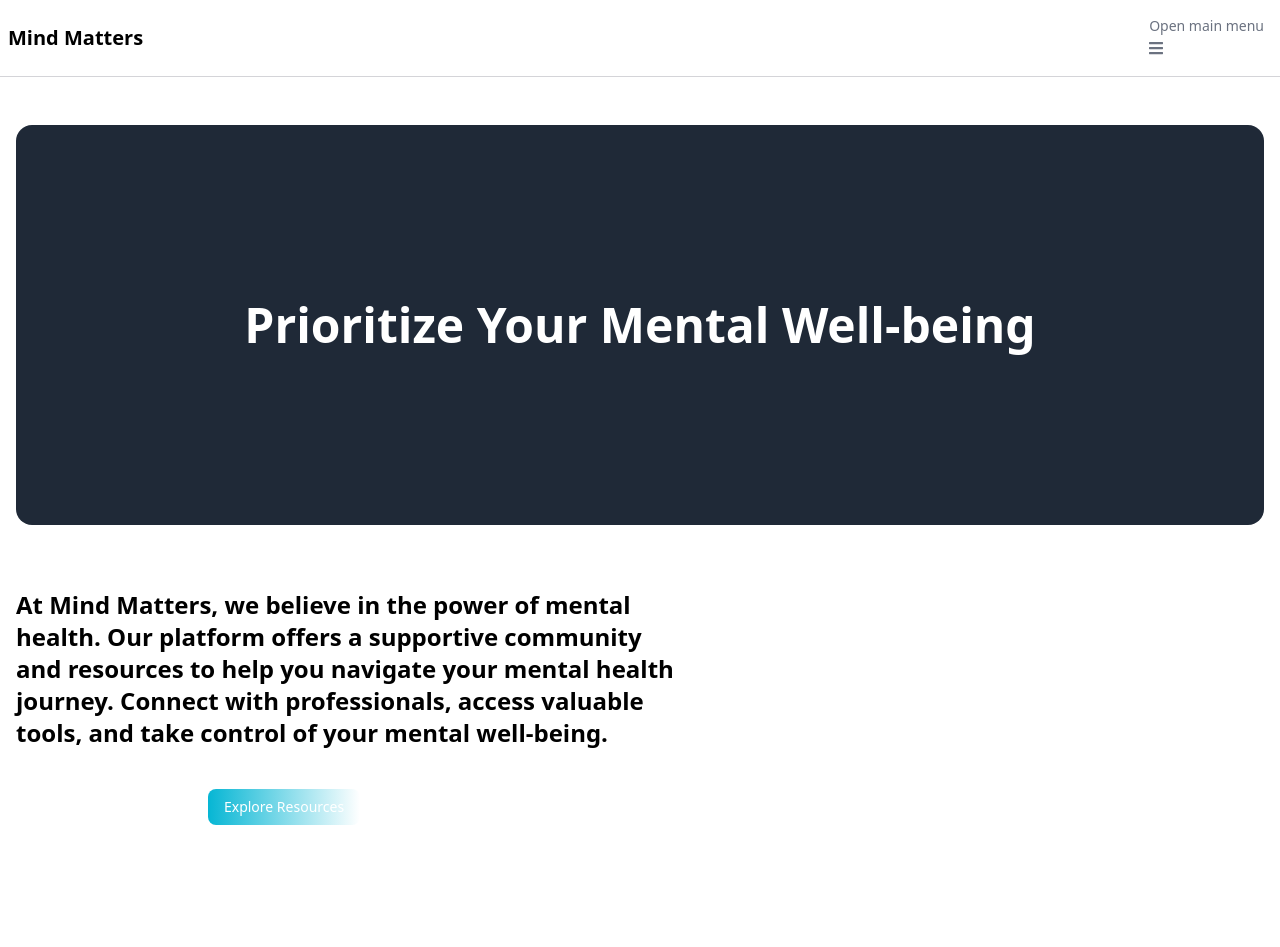
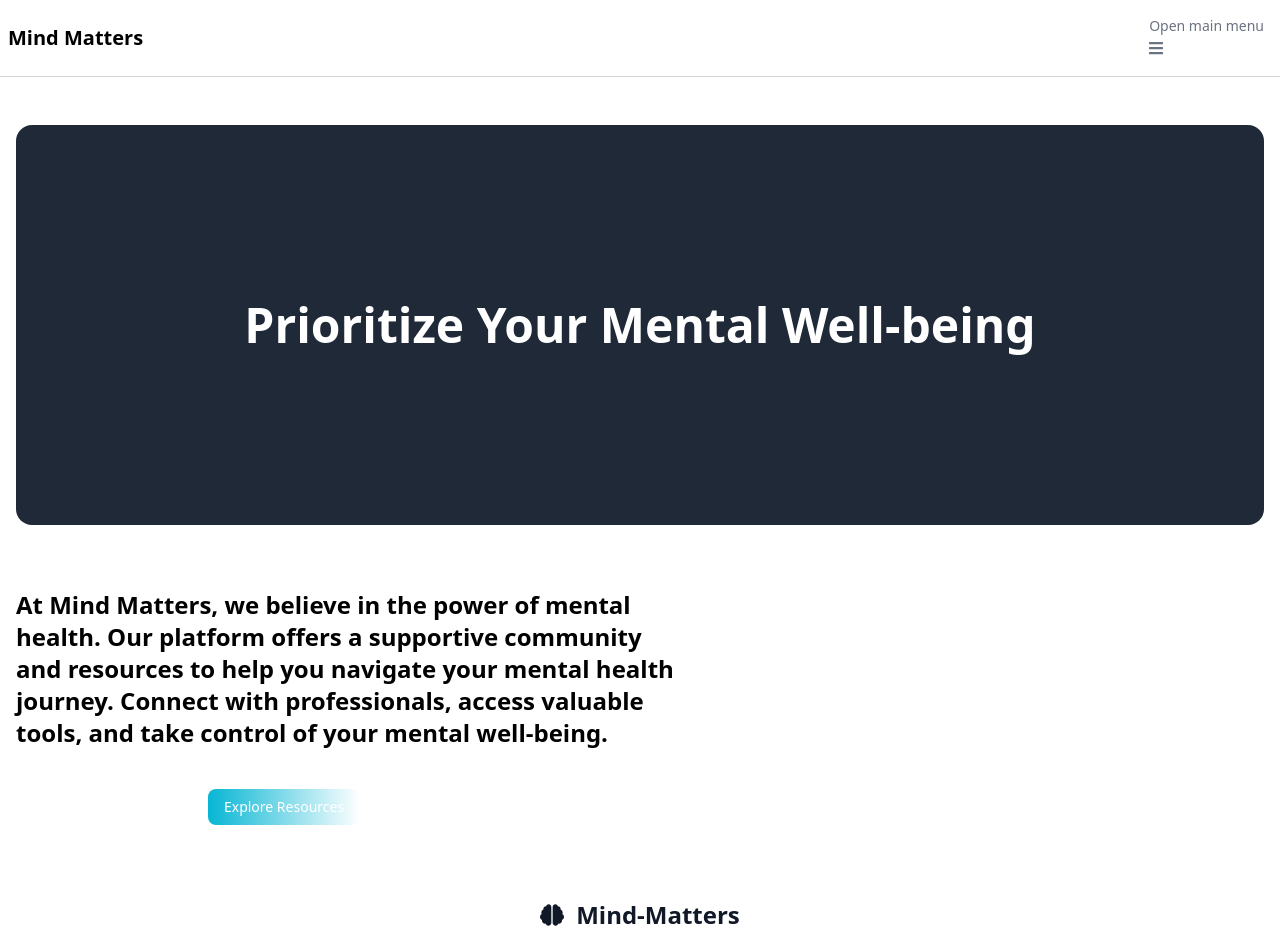
Before and after one commit to ravine13/Mind-Matters, a React (Create React App) app in the folder client/mind-matters/: page / in a window 1280 px wide. Shown: the top 947 px of the page. Built offline with nearby package versions, Linux system fonts and the light colour scheme.

Commit message:
new: update features

```diff
--- a/client/mind-matters/src/pages/Home.js
+++ b/client/mind-matters/src/pages/Home.js
@@ -2,6 +2,7 @@ import { useContext } from 'react';
 import { Button } from 'flowbite-react';
 import { Link } from 'react-router-dom';
 import { UserContext } from '../context/UserContext';
+import Foot from '../components/Footer';
 
 const Home = () => {
   const { currentUser } = useContext(UserContext);
@@ -28,6 +29,7 @@ const Home = () => {
           </Link>
         </div>
       </div>
+      <Foot />
     </main>
   );
 }
```
Also changed, not shown: 1 other file (tests, documents, lock files or other folders).
